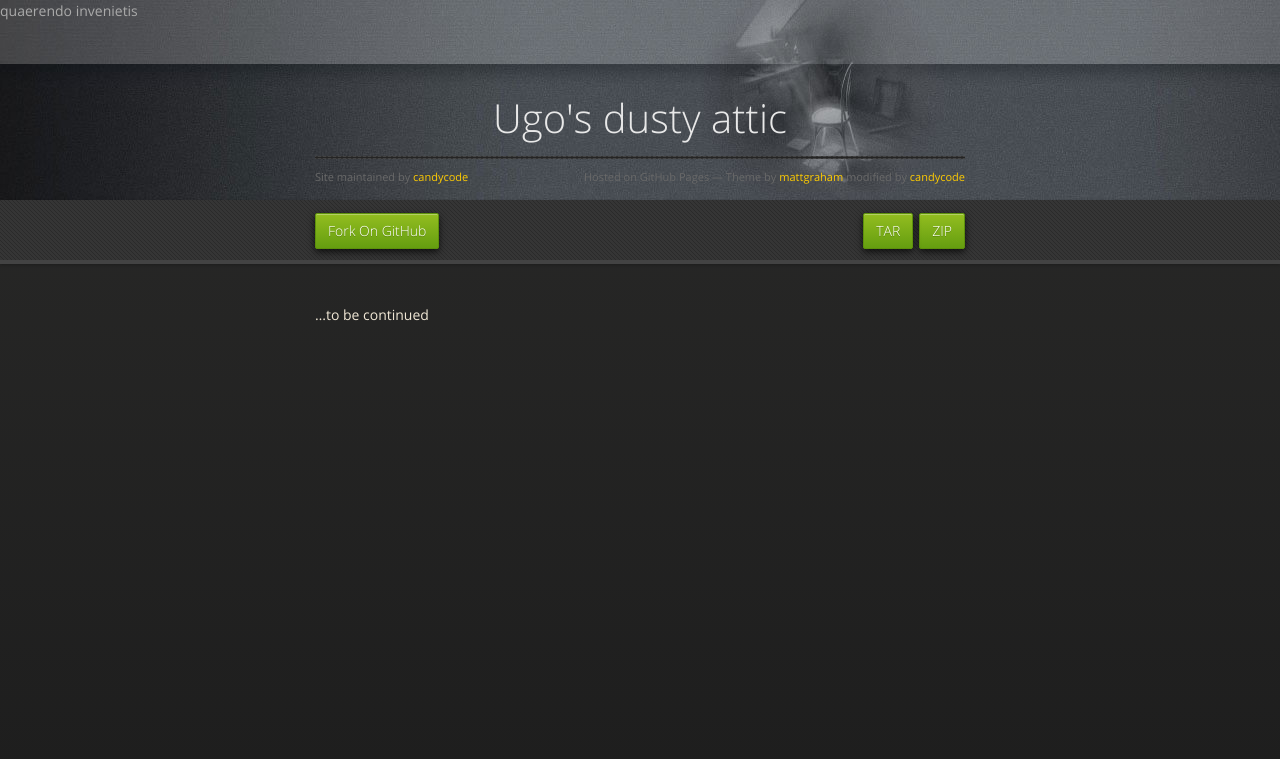
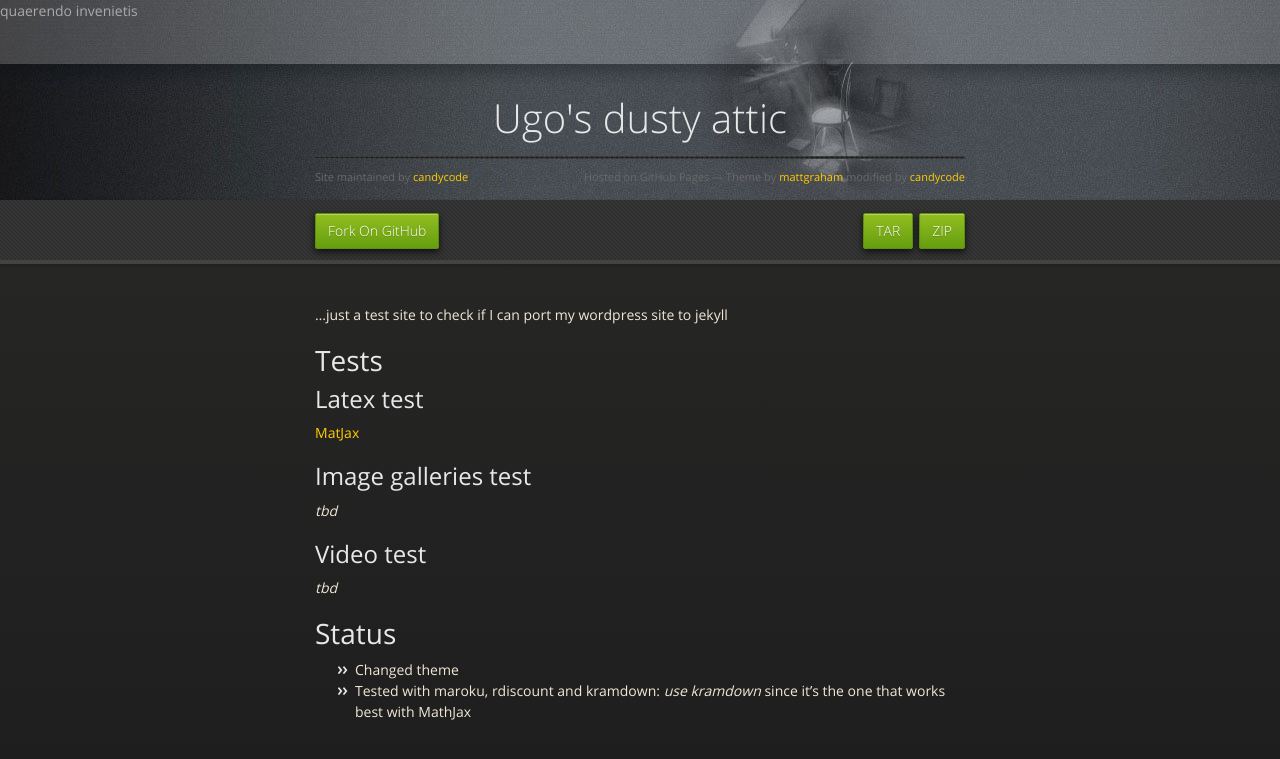
Before and after one commit to candycode/candycode.github.com, a Jekyll site: the page built from index.md, in a window 1280 px wide. Shown: the top 759 px of the page. Built offline with Jekyll 4.4.1, drawn with Linux system fonts in a browser that asks for light colours; nearby versions of some CDN libraries; some web fonts are replaced; Markdown is read by kramdown in place of the engine named in the settings.

Commit message:
Made it work with MathJAx using kramdown

```diff
--- a/_config.yml
+++ b/_config.yml
@@ -1,5 +1,5 @@
 pygments: true
-markdown: rdiscount
+markdown: kramdown
 server: true
 project_title: Ugo's dusty attic
 owner_name: candycode
--- a/_layouts/default.html
+++ b/_layouts/default.html
@@ -8,7 +8,7 @@
     <link rel="stylesheet" href="/stylesheets/pygment_trac.css">
     <script src="https://ajax.googleapis.com/ajax/libs/jquery/1.7.1/jquery.min.js"></script>
     <script src="/javascripts/respond.js"></script>
-    {% if site.latex %}
+    {% if page.latex %}
     <script type="text/x-mathjax-config">
       MathJax.Hub.Config({tex2jax: {inlineMath: [['$','$'], ['\\(','\\)']]}});
       MathJax.Hub.Config({
--- a/index.md
+++ b/index.md
@@ -2,4 +2,24 @@
 layout: default
 ---
 
-...to be continued
+...just a test site to check if I can port my wordpress site to jekyll
+
+#Tests
+
+## Latex test
+
+[MatJax](/site/projects/ambient_occlusion)
+
+## Image galleries test
+
+*tbd*
+
+## Video test
+
+*tbd*
+
+#Status
+
+* Changed theme
+* Tested with maroku, rdiscount and kramdown: *use kramdown* since it's the one
+that works best with MathJax
--- a/stylesheets/styles.css
+++ b/stylesheets/styles.css
@@ -68,6 +68,9 @@
   font-style: normal;
   -webkit-font-smoothing: antialiased;
 }
+
+code.has-jax { font: inherit; font-size: 100%; background: inherit; border: inherit }
+
 
 /* normalize.css 2012-02-07T12:37 UTC - http://github.com/necolas/normalize.css */
 /* =============================================================================
```
Also changed, not shown: site/projects/ambient_occlusion/index.md (added, +14 -0 lines).
